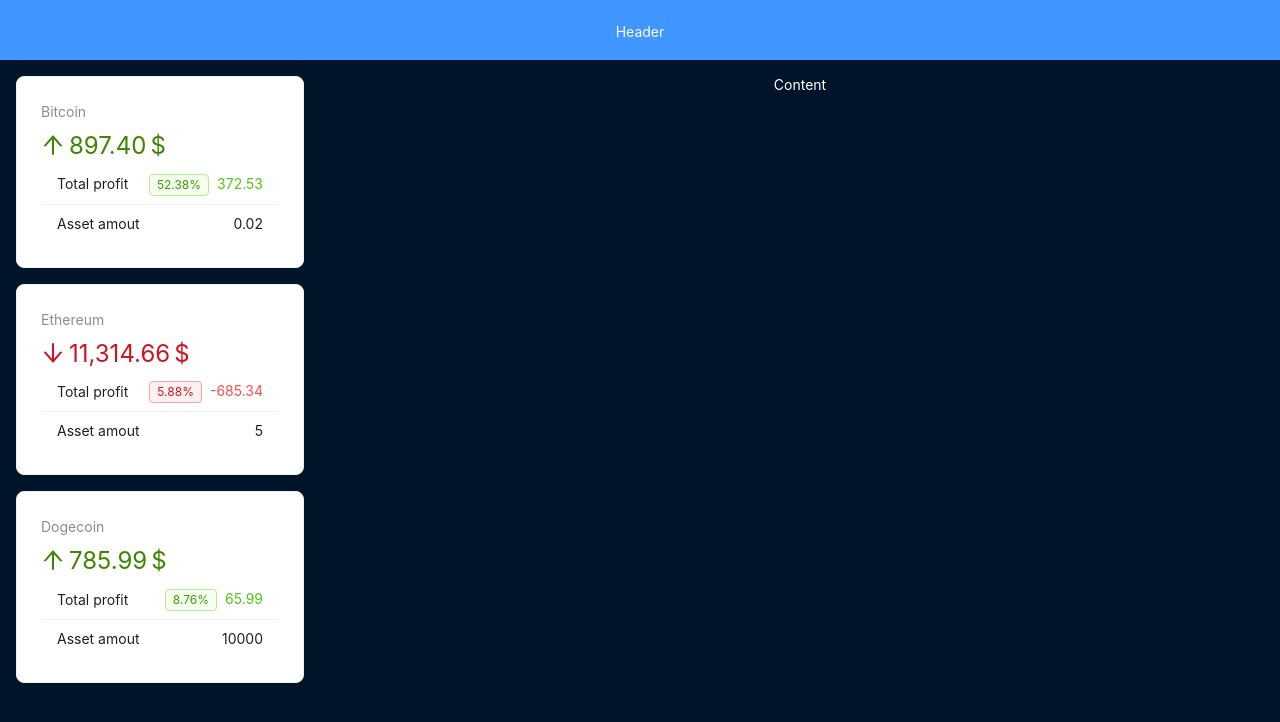
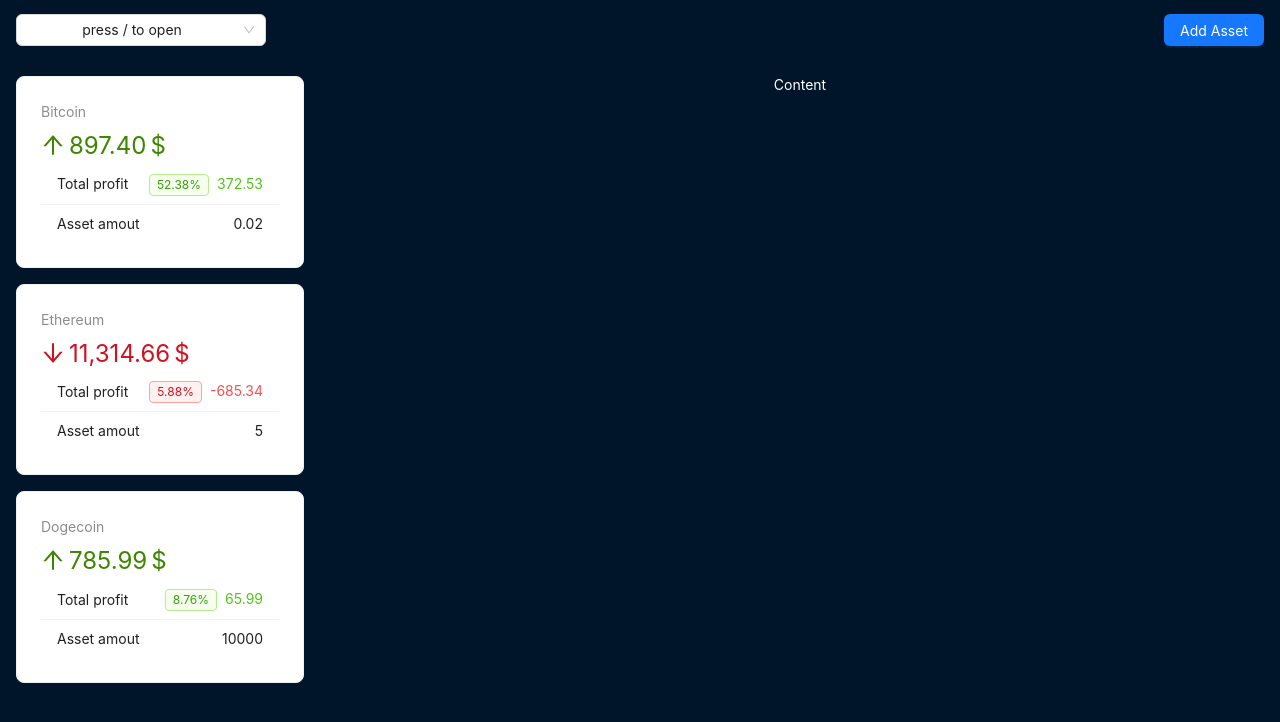
Before and after one commit to valeriiazvezdina/react-crypto-app, a React (Vite) app: page / in a window 1280 px wide. Shown: the top 722 px of the page. Built offline with nearby package versions, Linux system fonts and the light colour scheme.

Commit message:
feat: modify header

```diff
--- a/src/components/layout/AppHeader.jsx
+++ b/src/components/layout/AppHeader.jsx
@@ -1,16 +1,58 @@
-import { Layout } from 'antd';
+import { Layout, Select, Space, Button } from 'antd';
+import { useCrypto } from '../../context/crypto-context.jsx';
+import { useEffect, useState } from 'react';
 
 const headerStyle = {
+    width: '100%',
     textAlign: 'center',
-    color: '#fff',
     height: 60,
-    paddingInline: 48,
-    lineHeight: '64px',
-    backgroundColor: '#4096ff',
+    padding: '1rem',
+    display: 'flex',
+    justifyContent: 'space-between',
+    alignItems: 'center'
 };
 
 export default function AppHeader() {
+    const [select, setSelect] = useState(false);
+    const { crypto } = useCrypto();
+
+    useEffect(() => {
+        const keypress = (event) => {
+            if (event.key === '/') setSelect(prev => !prev);
+        }
+        document.addEventListener('keypress', keypress);
+        return () => document.removeEventListener('keypress', keypress);
+    }, []);
+
+    function handleSelect(value) {
+        console.log(value)
+    }
+
     return (
-        <Layout.Header style={headerStyle}>Header</Layout.Header>
+        <Layout.Header style={headerStyle}>
+            <Select
+                style={{
+                    width: 250,
+                }}
+                value='press / to open'
+                optionLabelProp='label'
+                options={crypto.map(coin => ({
+                    label: coin.name,
+                    value: coin.id,
+                    icon: coin.icon
+                }))}
+                open={select}
+                onClick={() => setSelect(prev => !prev)}
+                onSelect={handleSelect}
+                optionRender={(option) => (
+                    <Space>
+                        <img src={option.data.icon} style={{width: 20}} alt={option.data.label}>
+                        </img>
+                        {option.data.label}
+                    </Space>
+                )}
+            />
+            <Button type='primary'>Add Asset</Button>
+        </Layout.Header>
     )
 }
--- a/src/components/layout/AppLayout.jsx
+++ b/src/components/layout/AppLayout.jsx
@@ -3,10 +3,10 @@
 import AppContent from './AppContent.jsx';
 import AppSider from './AppSider.jsx';
 import { useContext } from 'react';
-import CryptoContext from '../../context/crypto-context.jsx';
+import { useCrypto } from '../../context/crypto-context.jsx';
 
 export default function AppLayout() {
-    const { loading } = useContext(CryptoContext);
+    const { loading } = useCrypto();
 
     if (loading) {
         return <Spin fullscreen />;
--- a/src/components/layout/AppSider.jsx
+++ b/src/components/layout/AppSider.jsx
@@ -2,14 +2,14 @@
 import { ArrowDownOutlined, ArrowUpOutlined } from '@ant-design/icons';
 import { capitalize } from '../../utils/capitalize.js';
 import { useContext } from 'react';
-import CryptoContext from '../../context/crypto-context.jsx';
+import { useCrypto } from '../../context/crypto-context.jsx';
 
 const siderStyle = {
     padding: '1rem'
 };
 
 export default function AppSider() {
-    const { assets } = useContext(CryptoContext);
+    const { assets } = useCrypto();
 
     return (
         <Layout.Sider width="25%" style={siderStyle}>
--- a/src/context/crypto-context.jsx
+++ b/src/context/crypto-context.jsx
@@ -1,4 +1,4 @@
-import { createContext, useEffect, useState } from 'react';
+import { createContext, useContext, useEffect, useState } from 'react';
 import { fakeFetchCryptoData, fetchCryptoAssets } from '../utils/api.js';
 import { percentDiff } from '../utils/percentDiff.js';
 
@@ -42,3 +42,7 @@
 };
 
 export default CryptoContext;
+
+export function useCrypto() {
+    return useContext(CryptoContext);
+}
```
